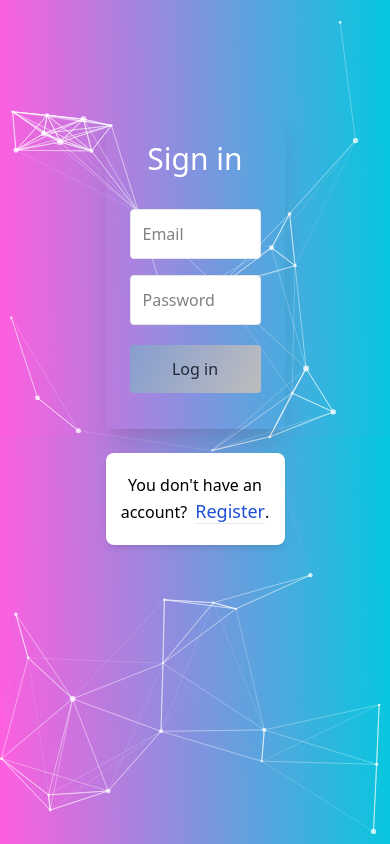
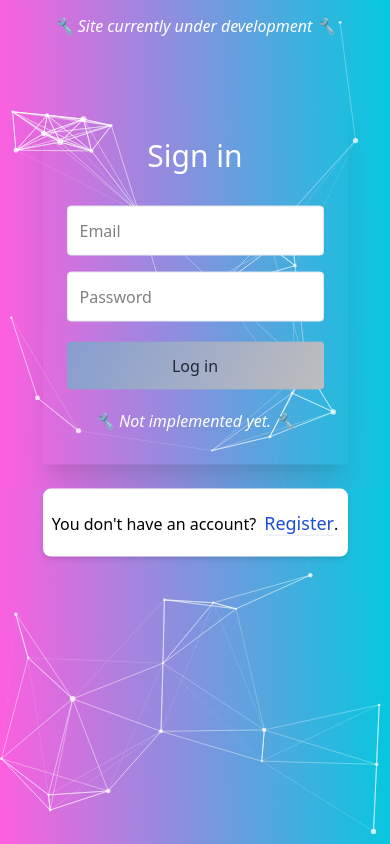
Before and after one commit to MarkelCA/smart-brain, a React (Create React App) app: page /home in a window 390 px wide. Built offline with nearby package versions, Linux system fonts and the light colour scheme; what clarifai would draw is missing.

Commit message:
responsive fixes and development notices

```diff
--- a/src/components/FaceRecognition/FaceRecognition.js
+++ b/src/components/FaceRecognition/FaceRecognition.js
@@ -1,14 +1,11 @@
-import React, { Component } from 'react'
 import './FaceRecognition.css'
-class FaceRecognition extends Component {
-    render() {
-        const { boxes } = this.props
 
-    const { imageUrl } = this.props
+const FaceRecognition = ({boxes, imageUrl}) => {
+
     let key = 1
         console.log(boxes)
         return (
-            <div id='face-box' className='flex justify-center w-1/2 h-auto m-auto my-4'>
+            <div id='face-box' className='flex justify-center sm:w-full md:w-1/2 h-auto m-auto my-4'>
 
                     <img id='input-image' src={imageUrl}  className='w-full' />
 
@@ -22,7 +19,6 @@ class FaceRecognition extends Component {
             </div>
         )
 
-    }
 }
 
 export default FaceRecognition
--- a/src/components/SignIn/SignIn.css
+++ b/src/components/SignIn/SignIn.css
@@ -1,5 +1,6 @@
 #signin-form {
-    transform: translate(0, 25%);
+    transform: translate(0, 15%);
+    width: fit-content;
 }
 input {
     background-color: white;
--- a/src/components/SignIn/SignIn.js
+++ b/src/components/SignIn/SignIn.js
@@ -1,7 +1,7 @@
 import './SignIn.css'
 const SignUp = ({onSubmit, onRegister}) =>{
     return (
-        <form id='signin-form' className="bg-grey-lighter flex flex-col w-1/2 h-auto m-auto" onSubmit={onSubmit}>
+        <form id='signin-form' className="bg-grey-lighter flex flex-col sm:w-full h-auto m-auto" onSubmit={onSubmit}>
                     <div className="container max-w-sm mx-auto flex-1 flex flex-col items-center justify-center px-2">
                         <div className="px-6 py-8 rounded shadow-xl text-black w-full">
                             <h1 className="text-white mb-8 text-3xl text-center">Sign in</h1>
@@ -22,7 +22,7 @@ const SignUp = ({onSubmit, onRegister}) =>{
                                 type="submit"
                                 className="w-full text-center py-3 rounded bg-blue-600 text-gray-800 hover:text-white focus:text-white hover:bg-green-dark focus:outline-none my-1"
                             >Log in</button>
-
+                            <p className='development'>🔧 Not implemented yet. 🔧</p>
                         </div>
 
                         <div className="text-grey-dark mt-6 bg-white px-2 py-5 rounded-lg shadow-md text-black w-full">
--- a/src/components/SignUp/SignUp.css
+++ b/src/components/SignUp/SignUp.css
@@ -1,3 +1,6 @@
+#signup-form {
+    width: fit-content;
+}
 input {
     background-color: white;
     color: black;
--- a/src/components/SignUp/SignUp.js
+++ b/src/components/SignUp/SignUp.js
@@ -1,7 +1,7 @@
 import './SignUp.css'
 const SignUp = ({onSubmit, onLogin}) =>{
     return (
-        <form id='signup-form' className="bg-grey-lighter min-h-screen flex flex-col w-1/3 m-auto" onSubmit={onSubmit}>
+        <form id='signup-form' className="bg-grey-lighter flex flex-col sm:w-full h-auto m-auto" onSubmit={onSubmit}>
                     <div className="container max-w-sm mx-auto flex-1 flex flex-col items-center justify-center px-2">
                         <div className="px-6 py-8 rounded shadow-xl text-black w-full">
                             <h1 className="text-white mb-8 text-3xl text-center">Sign up</h1>
@@ -33,7 +33,7 @@ const SignUp = ({onSubmit, onLogin}) =>{
                                 type="submit"
                                 className="w-full text-center py-3 rounded bg-blue-600 text-gray-800 hover:text-white focus:text-white hover:bg-green-dark focus:outline-none my-1"
                             >Create Account</button>
-
+                            <p className='development'>🔧 Not implemented yet. 🔧</p>
                         </div>
 
                         <div className="text-grey-dark mt-6 bg-white px-2 py-5 rounded-lg shadow-md text-black w-full">
--- a/src/containers/App.css
+++ b/src/containers/App.css
@@ -1,3 +1,8 @@
+.development {
+    font-style: italic;
+    color: white;
+    padding-top: .9em;
+}
 .App {
   text-align: center;
 }
@@ -11,7 +16,7 @@
     z-index: 0;
 }
 
-#image-link-form, #navigation, #face-box, #signup-form, #signin-form {
+#image-link-form, #navigation, #face-box, #signup-form, #signin-form, #under-development {
     position: relative;
     z-index: 1000000;
 }
--- a/src/containers/App.js
+++ b/src/containers/App.js
@@ -85,11 +85,21 @@ constructor(props) {
     }
 
     render(){
+        const underDevelopment = <p id='under-development' className='development'>🔧 Site currently under development 🔧</p>
         const {imageUrl, boxes } = this.state
-        const signInCode = <SignIn onSubmit={this.signIn} onRegister={this.register} />
-        const signUpCode = <SignUp onSubmit={this.signIn} onLogin={this.signOut}/>
+        const signInCode = <React.Fragment>
+                                {underDevelopment}
+                                <SignIn onSubmit={this.signIn} onRegister={this.register} />
+                            </React.Fragment>
+
+        const signUpCode = <React.Fragment>
+                                {underDevelopment}
+                                <SignUp onSubmit={this.signIn} onLogin={this.signOut}/>
+                            </React.Fragment>
+
         const homeCode = <React.Fragment>
                             <Navigation onSignOut={this.signOut}/>
+                                {underDevelopment}
                             <Logo />
                             <Rank />
                             <ImageLinkForm submitted={this.onSubmitted}/>
```
